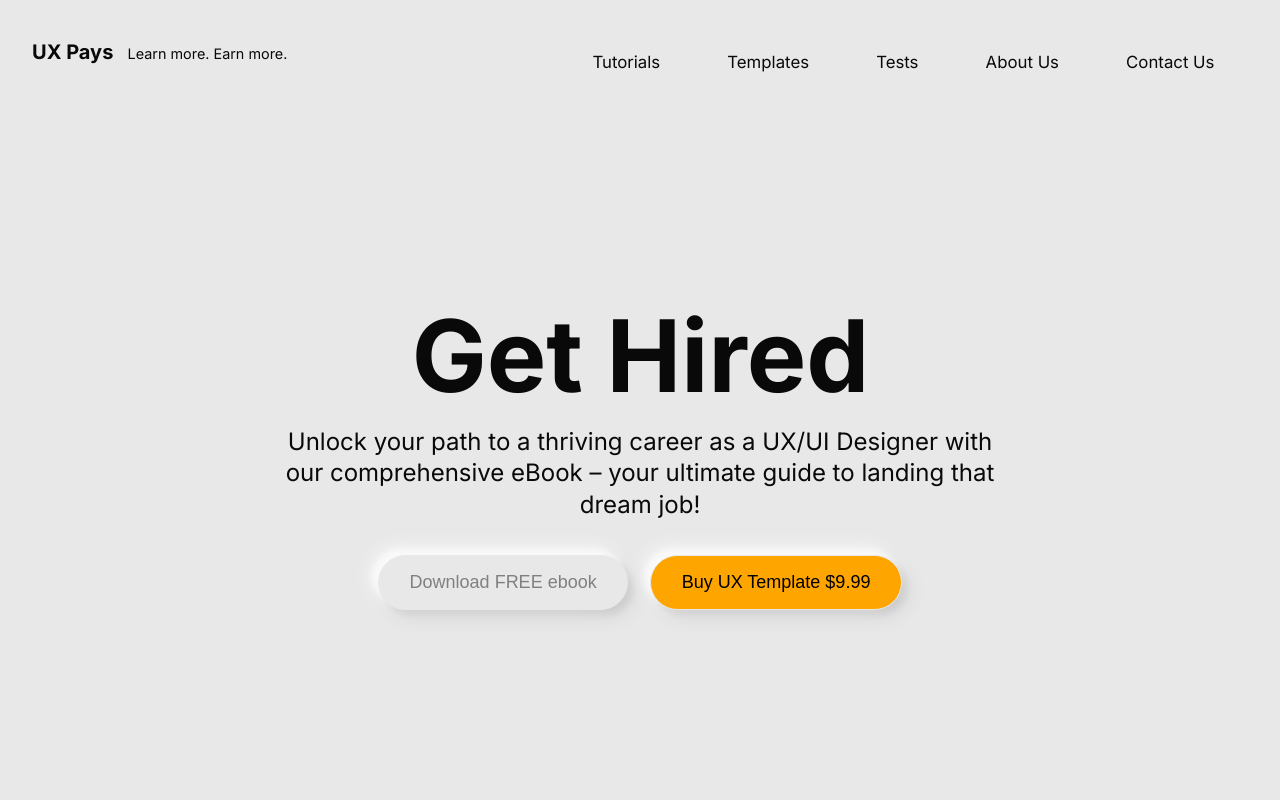
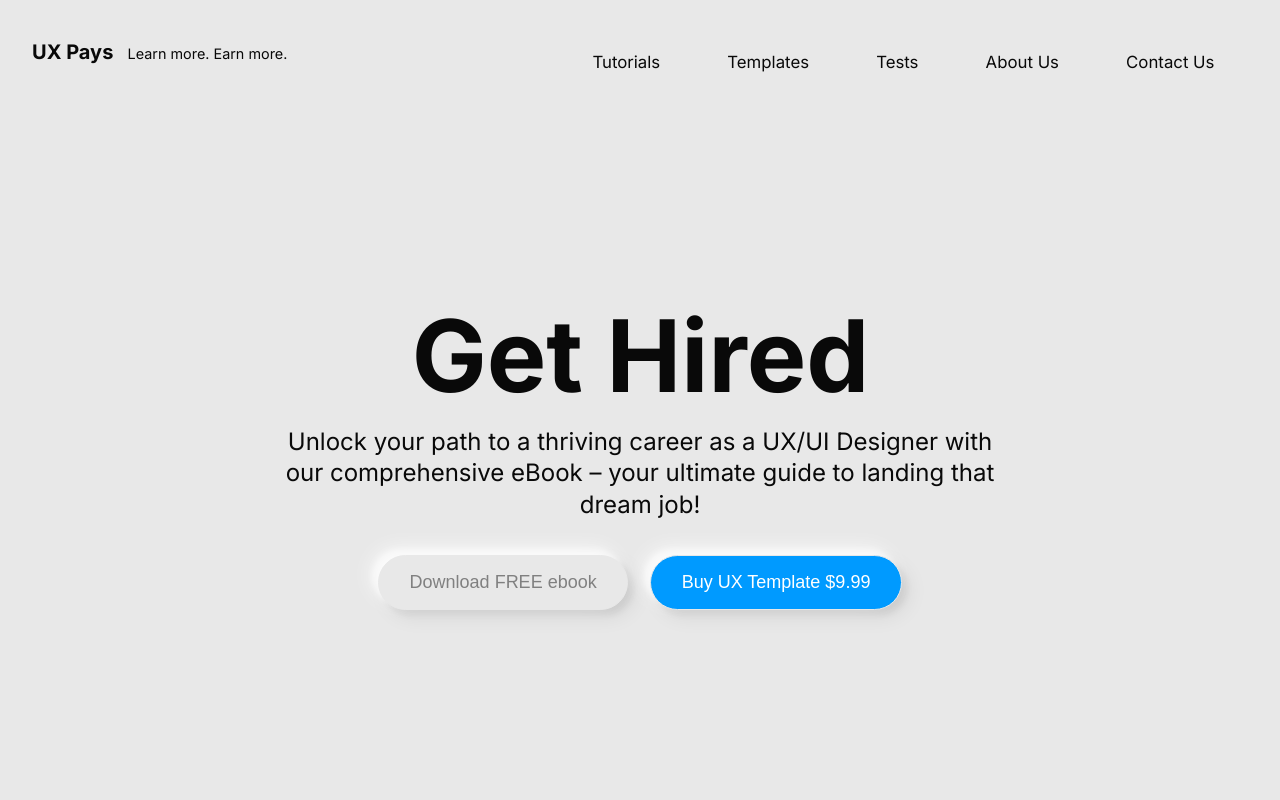
Before and after one commit to jamesdesigns/vue-project, a Vue app: page / in a window 1280 px wide. Shown: the top 800 px of the page. Built offline with nearby package versions, Linux system fonts and the light colour scheme.

Commit message:
Edit the color of the bg button

```diff
--- a/src/components/HeroBanner.vue
+++ b/src/components/HeroBanner.vue
@@ -123,14 +123,14 @@
   box-shadow: -8px -8px 20px 0px #fff9, -6px -6px 6px 0px #fff9,
     8px 8px 20px #0001, 5px 5px 6px 0px #0001;
   /* color: gray; */
-  color: black;
+  color: white;
   padding: 0.7em 1.7em;
   margin-left: 3%;
   font-size: 18px;
   border-radius: 35px;
   height: 55px;
   /* background: #e8e8e8; */
-  background: orange;
+  background: #009aff;
   border: 1px solid #e8e8e8;
   transition: all .3s;
 }
--- a/src/components/ImageCarousel.vue
+++ b/src/components/ImageCarousel.vue
@@ -114,7 +114,7 @@
   box-shadow: -5px 11px 59px -10px rgba(0,0,0,0.75);
 }
 
-.sm-right-arrow { width: 50px;border-radius: 50px; }
+.sm-right-arrow { width: 50px; border-radius: 50px; }
 .sm-left-arrow { width: 50px; rotate: 180deg;border-radius: 50px;}
 
 
@@ -148,6 +148,4 @@
 @media only screen and (max-width: 768px) {
   h1 { margin-bottom: 30px;}
   }
-
-
 </style>
--- a/src/components/Testimonials.vue
+++ b/src/components/Testimonials.vue
@@ -11,13 +11,11 @@
     <div class="slider-controls">
       <div class="arrow left player__btn player__btn--small" id="previous" @click="prevImage">
         <div  @click="prevTestimonial" :disabled="currentIndex === 0">
-          <svg xmlns="http://www.w3.org/2000/svg" fill="none" viewBox="0 0 24 24" strokeWidth="1.5" stroke="currentColor" className="w-6 h-5">
+          <svg xmlns="http://www.w3.org/2000/svg" fill="none" viewBox="0 0 24 24" stroke-width="1.5" stroke="currentColor" className="w-6 h-5">
             <path strokeLinecap="round" strokeLinejoin="round" d="M15.75 19.5L8.25 12l7.5-7.5" />
           </svg>
         </div>
       </div>
-      <!-- <button @click="prevTestimonial" :disabled="currentIndex === 0">Previous</button>
-      <button @click="nextTestimonial" :disabled="currentIndex === testimonials.length - 1">Next</button> -->
       <div class="arrow right player__btn player__btn--small" id="previous" @click="nextImage">
         <div @click="nextTestimonial" :disabled="currentIndex === testimonials.length - 1">
           <svg xmlns="http://www.w3.org/2000/svg" fill="none" viewBox="0 0 24 24" stroke-width="1.5" stroke="currentColor" class="w-6 h-5">
```
